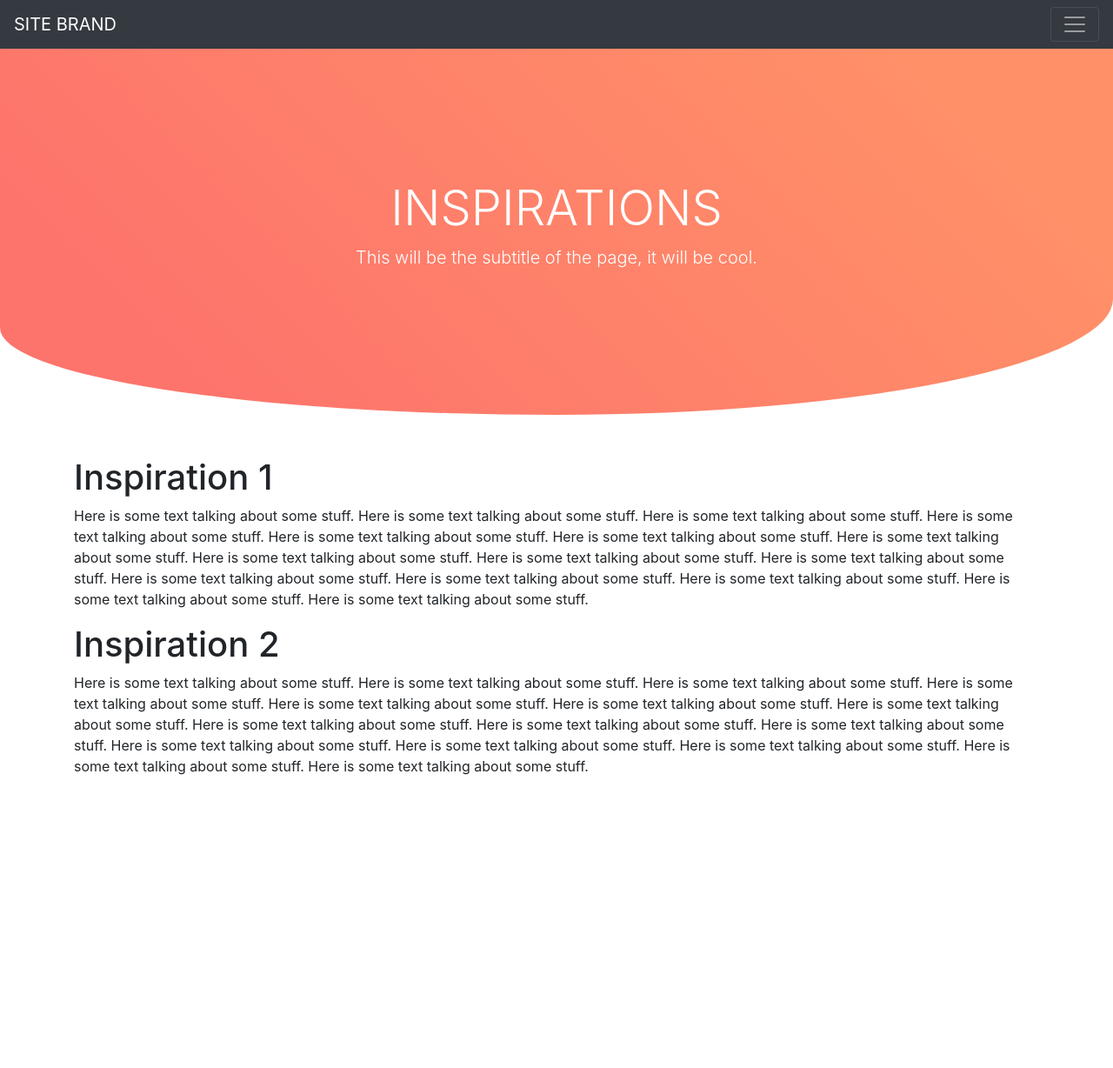
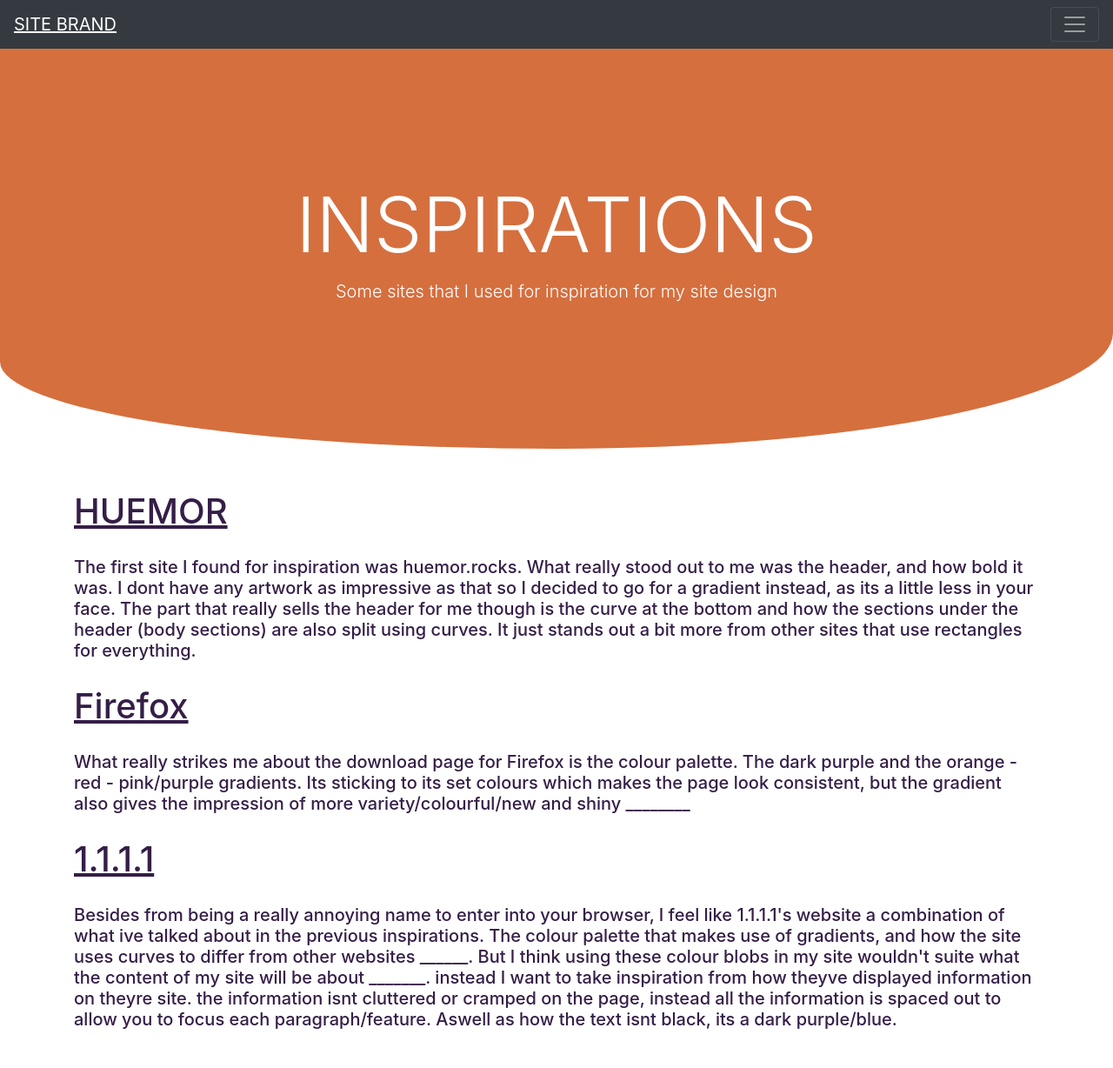
Before and after one commit to horrjd1/web3-site, a Flask app: page /inspiration in a window 1280 px wide. Shown: the whole page at 87% size. Before the commit the page ends 891 px from the top, so only its background shows below. Run offline with Flask 2, Linux system fonts and the light colour scheme; parts of the project's set-up code (start-up, migrations or seed data) failed here and were passed over; some libraries are stand-ins or nearby versions.

Commit message:
general update

```diff
--- a/app.py
+++ b/app.py
@@ -13,7 +13,7 @@ app.config.from_object('config')
 #
 # Mongo #
 
-connect('Lab_4-1')
+connect('Web_3_db')
 
 # can create User objects; the argument Document passed into
 # the constructor tells the system to map this class to a
@@ -28,8 +28,8 @@ class Country(Document):
 
 # creating a user
 # WARNING!!!!! THIS WILL RUN EVERYTIME THE SERVER IS STARTED ETC
-jamie = User(first_name='Jamie', last_name='Horrell')
-jamie.save()
+# jamie = User(first_name='Jamie', last_name='Horrell')
+# jamie.save()
 
 
 @app.route('/data_raw')
@@ -42,9 +42,6 @@ def showData():
       d = list(r)
       for data in d:
          print(data)
-
-
-
 
 @app.route('/create_countries')
 def createCountries():
@@ -96,7 +93,7 @@ def loadData():
 
 
 
-
+#can be deleted
 
 ###########################
 #
@@ -106,10 +103,6 @@ def loadData():
 def hello_name(name):
    return 'Hello %s!' % name
 #
-###########################
-
-
-###########################
 #
 # redirects
 #
@@ -133,4 +126,4 @@ def hello_user(name):
 
 
 if __name__ =="__main__":
-    app.run(debug=True, host='0.0.0.0', port=80)
+    app.run(debug=True, port=8080)
--- a/config.py
+++ b/config.py
@@ -2,6 +2,6 @@ import os
 
 # basically get me the base directory of this application
 basedir = os.path.abspath(os.path.dirname(__file__))
-# pasth to our files folder (<basedir>/files) (/s are different between windows and linux)
+# path to our files folder (<basedir>/files) (/s are different between windows and linux)
 # Caps because const not going to change
 FILES_FOLDER = os.path.join(basedir, 'files')
--- a/static/css/main.css
+++ b/static/css/main.css
@@ -23,12 +23,23 @@
   }
 
 */
+body {
+  color: #351e47;
+}
+a {
+  color: #351e47;
+  text-decoration: underline;
+}
+a:hover {
+  color: #572f79;
+}
+
 .jumbotron {
     background-color: #dddddd;
-	  background-image: url(""), linear-gradient(45deg, #fd746c 15%, #ff9068 85%);
-	  background-image: url(""), -moz-linear-gradient(45deg, #fd746c 15%, #ff9068 85%);
-	  background-image: url(""), -webkit-linear-gradient(45deg, #fd746c 15%, #ff9068 85%);
-	  background-image: url(""), -ms-linear-gradient(45deg, #fd746c 15%, #ff9068 85%);
+	  background-image: url(""), linear-gradient(45deg, #d56f3e 15%, #d56f3e 85%);
+	  background-image: url(""), -moz-linear-gradient(45deg, #d56f3e 15%, #d56f3e 85%);
+	  background-image: url(""), -webkit-linear-gradient(45deg, #d56f3e 15%, #d56f3e 85%);
+	  background-image: url(""), -ms-linear-gradient(45deg, #d56f3e 15%, #d56f3e 85%);
     background-repeat: no-repeat;
     background-size: cover;
     padding: 150px;
@@ -46,6 +57,11 @@
     */
   }
 
+  .paragraph {
+    padding-top: 20px;
+    padding-bottom: 20px;;
+  }
+
   /*swap with clip-path
 .jumbotron .container{
     border-bottom-left-radius: 150% 200px;
--- a/templates/components/navigation.html
+++ b/templates/components/navigation.html
@@ -1,5 +1,5 @@
 <nav class="navbar navbar-dark bg-dark">
-    <a class="navbar-brand" href="#">SITE BRAND</a>
+    <a class="navbar-brand" href="{{ url_for('index') }}">SITE BRAND</a>
     <button class="navbar-toggler" type="button" data-toggle="collapse" data-target="#navbarText"
       aria-controls="navbarText" aria-expanded="false" aria-label="Toggle navigation">
       <span class="navbar-toggler-icon"></span>
--- a/templates/index.html
+++ b/templates/index.html
@@ -29,7 +29,7 @@
 
   <div class="jumbotron jumbotron-fluid">
     <div class="container">
-      <h1 class="display-4">WEBSITE TITLE</h1>
+      <h1 class="display-2">WEBSITE TITLE</h1>
       <p class="lead">This will be the subtitle of the site, it will be cool.</p>
     </div>
   </div>
@@ -39,7 +39,7 @@
   <div class="container py-3">
 
     <h1>Heading 1</h1>
-    <p>Here is some text talking about some stuff.
+    <p class="h5 paragraph">Here is some text talking about some stuff.
         Here is some text talking about some stuff.
         Here is some text talking about some stuff.
         Here is some text talking about some stuff.
@@ -57,7 +57,7 @@
     </p>
 
     <h1>Heading 1</h1>
-    <p>Here is some text talking about some stuff.
+    <p class="h5 paragraph">Here is some text talking about some stuff.
         Here is some text talking about some stuff.
         Here is some text talking about some stuff.
         Here is some text talking about some stuff.
--- a/templates/inspiration.html
+++ b/templates/inspiration.html
@@ -29,8 +29,8 @@
 
   <div class="jumbotron jumbotron-fluid">
     <div class="container">
-      <h1 class="display-4">INSPIRATIONS</h1>
-      <p class="lead">This will be the subtitle of the page, it will be cool.</p>
+      <h1 class="display-2">INSPIRATIONS</h1>
+      <p class="lead">Some sites that I used for inspiration for my site design</p>
     </div>
   </div>
 
@@ -38,40 +38,22 @@
 
   <div class="container py-3">
 
-    <h1>Inspiration 1</h1>
-    <p>Here is some text talking about some stuff.
-        Here is some text talking about some stuff.
-        Here is some text talking about some stuff.
-        Here is some text talking about some stuff.
-        Here is some text talking about some stuff.
-        Here is some text talking about some stuff.
-        Here is some text talking about some stuff.
-        Here is some text talking about some stuff.
-        Here is some text talking about some stuff.
-        Here is some text talking about some stuff.
-        Here is some text talking about some stuff.
-        Here is some text talking about some stuff.
-        Here is some text talking about some stuff.
-        Here is some text talking about some stuff.
-        Here is some text talking about some stuff.
+    <h1><a href="https://huemor.rocks/">HUEMOR</a></h1>
+    <p class="h5 paragraph">The first site I found for inspiration was huemor.rocks. What really stood out to me was the header, and how bold it was. I dont have any artwork as impressive as that so I decided to go
+      for a gradient instead, as its a little less in your face. The part that really sells the header for me though is the curve at the bottom and how the sections under the header (body sections)
+      are also split using curves. It just stands out a bit more from other sites that use rectangles for everything.
     </p>
 
-    <h1>Inspiration 2</h1>
-    <p>Here is some text talking about some stuff.
-        Here is some text talking about some stuff.
-        Here is some text talking about some stuff.
-        Here is some text talking about some stuff.
-        Here is some text talking about some stuff.
-        Here is some text talking about some stuff.
-        Here is some text talking about some stuff.
-        Here is some text talking about some stuff.
-        Here is some text talking about some stuff.
-        Here is some text talking about some stuff.
-        Here is some text talking about some stuff.
-        Here is some text talking about some stuff.
-        Here is some text talking about some stuff.
-        Here is some text talking about some stuff.
-        Here is some text talking about some stuff.
+    <h1><a href="https://www.mozilla.org/en-US/firefox/new/">Firefox</a></h1>
+    <p  class="h5 paragraph">What really strikes me about the download page for Firefox is the colour palette. The dark purple and the orange - red - pink/purple gradients. Its sticking to its set colours which makes the page look consistent,
+      but the gradient also gives the impression of more variety/colourful/new and shiny ________
+    </p>
+
+    <h1><a href="https://1.1.1.1/">1.1.1.1</a></h1>
+    <p  class="h5 paragraph">Besides from being a really annoying name to enter into your browser, I feel like 1.1.1.1's website a combination of what ive talked about in the previous inspirations. The colour palette that makes use of gradients,
+      and how the site uses curves to differ from other websites ______. But I think using these colour blobs in my site wouldn't suite what the content of my site will be about _______. instead I want to take inspiration from
+      how theyve displayed information on theyre site. the information isnt cluttered or cramped on the page, instead all the information is spaced out to allow you to focus each paragraph/feature. Aswell as how the text isnt
+      black, its a dark purple/blue.
     </p>
 
 
```
Also changed, not shown: Postman-POST.PNG (deleted).
